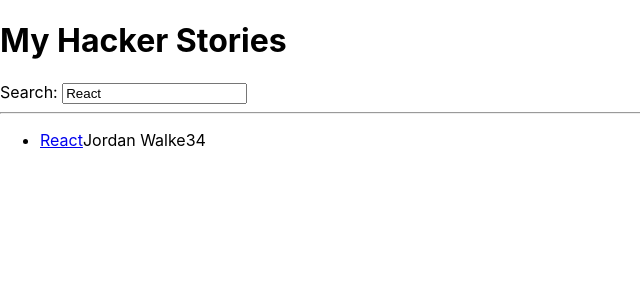
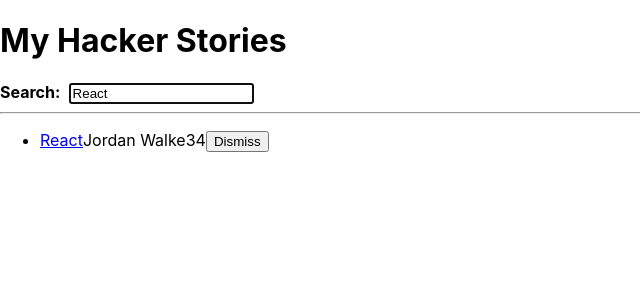
Before and after one commit to bhoconnor/news-filter, a React (Create React App) app: page / in a window 1280 px wide. Shown: the top 300 px of the page, without its empty margins (0-640 px from the left). Built offline with nearby package versions, Linux system fonts and the light colour scheme.

Commit message:
Change Search to reusable InputWithLabel component, use component composition, imperative React, and inline handlers.

```diff
--- a/src/App.js
+++ b/src/App.js
@@ -1,11 +1,12 @@
-//Some import feature for most or all React JS files apparent, pulls from node_modules folder
-import * as React from 'react';
+// Some import feature for most or all React JS files apparently, pulls from node_modules folder
+import React, { useState } from 'react';
 
-//APP COMPONENT / FUNCTION//////////////////////////////////////////////////////
+// ************************************************************************************************************************ //
+// ARRAY OF STORY OBJECTS (used to be local variable w/in App component, moved out; also used to be a "list" & a global variable)
+// ************************************************************************************************************************ //
+// Lesson 1.6 (1/26/23): "initialStories" created to allow manipulation of list.
 
-const App = () => {
-  //ARRAY OF STORY OBJECTS (used to be "list" & a global variable, now moved to local variable in App)
-  const stories = [
+const initialStories = [
   {
     title: 'React',
     url: 'https://reactjs.org/',
@@ -34,14 +35,60 @@
     objectID: 2,
   },
 ];
+// ************************************************************************************************************************ //
+// CUSTOM HOOK///////////////////////////////////////////////////////////////
+// ************************************************************************************************************************ //
+// Needed to provide an initial state for this custom hook. Re-factored later to change terms to be more generic (like changing 'search' to 'value'). Also had to add an "inflexible key" so the value isn't overwritten in local storage.
+const useSemiPersistentState = (key, initialState) => {
+  const [value, setValue] = useState(
+    localStorage.getItem(key) || initialState
+  );
 
-  // Manages the search feature's state
-  const [searchTerm, setSearchTerm] = React.useState('React');
+  // Instructions: "use React’s useEffect Hook to trigger the side-effect each time the searchTerm changes." Re-factored later here too, like above.
+  React.useEffect(() => {
+    localStorage.setItem(key, value);
+  }, [value, key]);
+
+  return [value, setValue];
+};
+
+// ************************************************************************************************************************ //
+// APP COMPONENT / FUNCTION//////////////////////////////////////////////////////
+// ************************************************************************************************************************ //
+const App = () => {
+  // Managed the search feature's state
+  // PREVIOUS version (without custom hook):
+
+  // const [searchTerm, setSearchTerm] = React.useState(
+  //   // Sets default value to the value defined for the 'search' key in "localStorage.setItem" a few lines down (which is the most recent value typed into the search box); if there is no recent value, reads 'React'
+  //   localStorage.getItem('search') || 'React'
+  // );
+
+  // NEW version of search feature's state (with custom hook, "useSemiPersistentState") (also sets default value to "React" if no recent value in search box)
+  const [searchTerm, setSearchTerm] = useSemiPersistentState(
+    'search',
+    'React'
+  );
+
+  // Lesson 1.6 (1/26/23): "...returned values from the array are the current state (stories) and the state updater function (setStories)" (p. 88 in book)
+  const [stories, setStories] = React.useState(initialStories);
+
+  // Lesson 1.6 (1/26/23): Remove an item from the story list
+  const handleRemoveStory = (item) => {
+    const newStories = stories.filter(
+      (story) => item.objectID !== story.objectID
+    );
+
+    setStories(newStories);
+  };
 
   // A ("callback function gets introduced" here says in textbook; seems A, B, & C together are the "callback handler," though could just be the same as the "callback function")
   const handleSearch = (event) => {
-    //C (" 'calls back' to the place [the callback function] was introduced" says in textbook)
+    // C (" 'calls back' to the place [the callback function] was introduced," says in textbook)
     setSearchTerm(event.target.value);
+
+    //Instructions: "...use the local storage to store the searchTerm accompanied by an identifier whenever a user types into the HTML input field"
+    localStorage.setItem('search', event.target.value);
   };
 
   // To "filter the stories with the stateful searchTerm before passing them as list to the List component"
@@ -49,56 +96,114 @@
     story.title.toLowerCase().includes(searchTerm.toLowerCase())
   );
 
-  //Temp console.log to show doesn't re-render since no .useState hook in this function
+  // Temp console.log to show doesn't re-render since no .useState hook in this function
   console.log('App renders');
-  console.log(searchTerm);
+  console.log('searchTerm:', searchTerm);
 
   return (
     <div>
       <h1>My Hacker Stories</h1>
 
-      {/* // B (callback function "is used elsewhere" says in textbook--note this comment previously repeated below in Search component, no longer) */}
-      <Search search={searchTerm} onSearch={handleSearch} />
+      {/* // B (Below callback function "is used elsewhere" says in textbook--note this comment was previously repeated below in Search component, no longer) */}
+      {/* ************************************************************************************************************************ */}
+      {/*  Instantiation of <InputWithLabel/> Component */}
+      {/* Lesson 1.6 (1/11/23) update: Below was previously instantiating a component called "Search," but to make component reusable, changed to "InputWithLabel" & defined the id & label attributes within it (they were previously defined within the Search component instead of in the instantiation); also changed "search" to "value" & "onSearch" to "onInputChange"--again, to make more broadly usable for different input situations. */}
+      <InputWithLabel
+        id="search"
+        label="Search"
+        value={searchTerm}
+        // 1/24/24: Added isFocused as prop to pass below
+        isFocused
+        // Think what we did here is make this into a prop that pulls down the handleSearch function above
+        onInputChange={handleSearch}
+      >
+        <strong>Search: </strong>
+      </InputWithLabel>
 
       <hr />
 
-      {/* Draws from above filter so only shows stories that are searched */}
-      <List list={searchedStories} />
+      {/* ************************************************************************************************************************ */}
+      {/* Instantiation of <List/> Component - Draws from above filter so only shows stories that are searched */}
+      {/* Lesson 1.6 (1/26/23): Added onRemoveItem below */}
+      <List list={searchedStories} onRemoveItem={handleRemoveStory} />
     </div>
   );
 };
 
-//SEARCH COMPONENT / FUNCTION//////////////////////////////////////////////////////
+// ************************************************************************************************************************ //
+// INPUTWITHLABEL COMPONENT / FUNCTION//////////////////////////////////////////////////////
+// ************************************************************************************************************************ //
 
-//Adding "search" & "onSearch" below destructures props object (basically defines 2 properties of props object)
-const Search = ({ search, onSearch }) => (
-  <div>
-    <label htmlFor="search">Search: </label>
+// Previously added "search" & "onSearch" below to destructure props object (basically defines 2 properties of props object).
+// 1/11/2023 update: Changed "Search" to "InputWithLabel" to make more broadly usable as a component; also changed some other terms, like the destructured props, while also adding "id" & "label."
+const InputWithLabel = ({
+  id,
+  value,
+  type = 'text',
+  onInputChange,
+  isFocused,
+  children,
+  // 1/24/23: Changed to a more complicated formula to practice "Imperative React"/imperative programming, w/letters A-D below explaining.
+}) => {
+  // A: Create a ref with React’s useRef Hook
+  const inputRef = React.useRef();
+
+  // C: "...opt into React’s lifecycle with React’s useEffect Hook, performing the focus on the input field when the component renders (or its dependencies change)"--re: the latter, see dependency array below in brackets, [isFocused].
+  React.useEffect(() => {
+    if (isFocused && inputRef.current) {
+      // D: "... since the ref is passed to the input field’s ref attribute, its current property gives access to the element. Execute its focus programmatically as a side-effect, but only if isFocused is set AND the current property is existent"
+      inputRef.current.focus();
+    }
+    // Dependency array--I believe if isFocused updates, then the effect will run again (more here: https://www.w3schools.com/react/react_useeffect.asp)
+  }, [isFocused]);
+
+  return (
+    // Was able to use "React fragments," the <> and </> to wrap the elements below, instead of something like <div> tags had before; not exactly clear why this is that useful...
+    // Changed from "{label}" below to "{children}" after placing "Search" in between <InputWithLabel> and a new closing </InputWithLabel> tag.
+    <>
+      <label htmlFor={id}>{children}</label>
+      &nbsp;
+      {/* B Pass React useRef hook ("inputRef") to JSX-reserved ref attribute */}
       {/* This "passes up the event to the App component via a callback handler after the text is entered into the HTML input field" */}
       <input
-      id="search"
-      type="text"
-      //Because we destructured props object above (in "function signature" for Search component), we can just use "search" & "onSearch" below, otherwise would've needed "props.search" & "props.onSearch" below
-      value={search}
-      onChange={onSearch}
+        ref={inputRef}
+        id={id}
+        // Type also pulls from destructured props at top of this function
+        type={type}
+        // Because we destructured props object above (in "function signature" for Search component), we can just use "search" & "onSearch" below, otherwise would've needed "props.search" & "props.onSearch" below; later changed to "value" & "onInputChange" to make more reusable.
+        value={value}
+        // 1/23/2023: Set autofocus for input label using "imperative programming in React"
+        // 1/24/2023: Changed to isFocused to use as prop from above
+        autofocus={isFocused}
+        onChange={onInputChange}
       />
-  </div>
+    </>
   );
+};
 
-//LIST COMPONENT / FUNCTION//////////////////////////////////////////////////////
-//Function pulls from Item function below to automatically populate aspects of each <li> item in <ul> below
+// ************************************************************************************************************************ //
+// LIST COMPONENT / FUNCTION//////////////////////////////////////////////////////
+// ************************************************************************************************************************ //
+// Function pulls from Item function below to automatically populate aspects of each <li> item in <ul> below
 
-// NOTE: "Variation 2" commented versions below used Spread & Rest operators, jsut to learn them, but returned to less refactored version to make easier to understand & to avoid features "which are not familiar to everyone" (p. 67).
+// NOTE: "Variation 2" commented versions below used Spread & Rest operators, just to learn them, but returned to less refactored version to make easier to understand & to avoid features "which are not familiar to everyone" (p. 67).
+// Lession 1.6 (1/26/23): Added onRemoveItem as prop below, to then pass to Item component
 
-const List = ({ list }) => (
+const List = ({ list, onRemoveItem }) => (
   // //Temp console.log to show doesn't re-render since no .useState hook in this function
   // console.log('List renders');
 
   <ul>
-    {/* Props can apparently be used here because the props parameter was passed above to the List function, AND as a way to access the "prop[ertie]s" of the parent App component (which I believe became a parent to List when List was instantiated within App); however, removed "props" before "list.map..." b/c did destructured version of props in the "function signature" for the List component above, thereby defining "list" as a property of the "props" object */}
+    {/* Props can apparently be used here because the props parameter was passed above to the List function, AND as a way to access the "prop[ertie]s" (or props) of the parent App component (which I believe became a parent to List when List was instantiated within App); however, removed "props" before "list.map..." b/c did destructured version of props in the "function signature" for the List component above, thereby defining "list" as a property of the "props" object, ie, the List component (I believe) */}
 
+    {/* ************************************************************************************************************************ */}
+    {/* Instantiation of <Item/> Component - for Lesson 1.6 (1/26/23), added onRemoveItem part below */}
     {list.map((item) => (
-      <Item key={item.objectID} item={item} />
+      <Item
+        key={item.objectID}
+        item={item}
+        onRemoveItem={onRemoveItem}
+      />
     ))}
   </ul>
 );
@@ -160,12 +265,21 @@
 // );
 // };
 
-//ITEM COMPONENT / FUNCTION//////////////////////////////////////////////////////
+// ************************************************************************************************************************ //
+// ITEM COMPONENT / FUNCTION//////////////////////////////////////////////////////
+// ************************************************************************************************************************ //
 
 // NOTE: "Variation 1" commented version below used Nested Destructuring, just to learn it, but returned to less refactored version to make easier to understand & to avoid features "which are not familiar to everyone" (p. 67).
 
-// // Variation 1: Nested Destructuring (a way to eliminate use of "props" & supposedly make easier to use)
-const Item = ({ item }) => (
+// Variation 1: Nested Destructuring (a way to eliminate use of "props" & supposedly make easier to use)
+// Lesson 1.6 (1/26/23): Added onRemoveItem prop
+const Item = ({ item, onRemoveItem }) => {
+  // Lesson 1.6 (1/26/23): Added this callback handler to execute the incoming onRemoveItem callback handler, then refactored by adding into button below.
+  // const handleRemoveItem = () => {
+  //   onRemoveItem(item);
+  // };
+
+  return (
     <li>
       <span>
         <a href={item.url}>{item.title}</a>
@@ -173,8 +287,15 @@
       <span>{item.author}</span>
       <span>{item.num_comments}</span>
       <span>{item.points}</span>
+      {/*  Lesson 1.6 (1/26/23): Added button to remove item, then added onRemoveItem function in "inline handler" in button for more elegant fix than separate callback handler commented out above  */}
+      <span>
+        <button type="button" onClick={() => onRemoveItem(item)}>
+          Dismiss
+        </button>
+      </span>
     </li>
   );
+};
 
 // // Variation 1: Nested Destructuring (a way to eliminate use of "props" & supposedly make easier to use)
 // const Item = ({ title, url, author, num_comments, points }) => (
@@ -188,5 +309,5 @@
 //   </li>
 // );
 
-//Some necessary part of React JS file apparent
+//Some necessary part of React JS file apparently
 export default App;
```
Also changed, not shown: 1 other file (tests, documents, lock files or other folders). Lines whose indentation alone changed are shown as unchanged.
